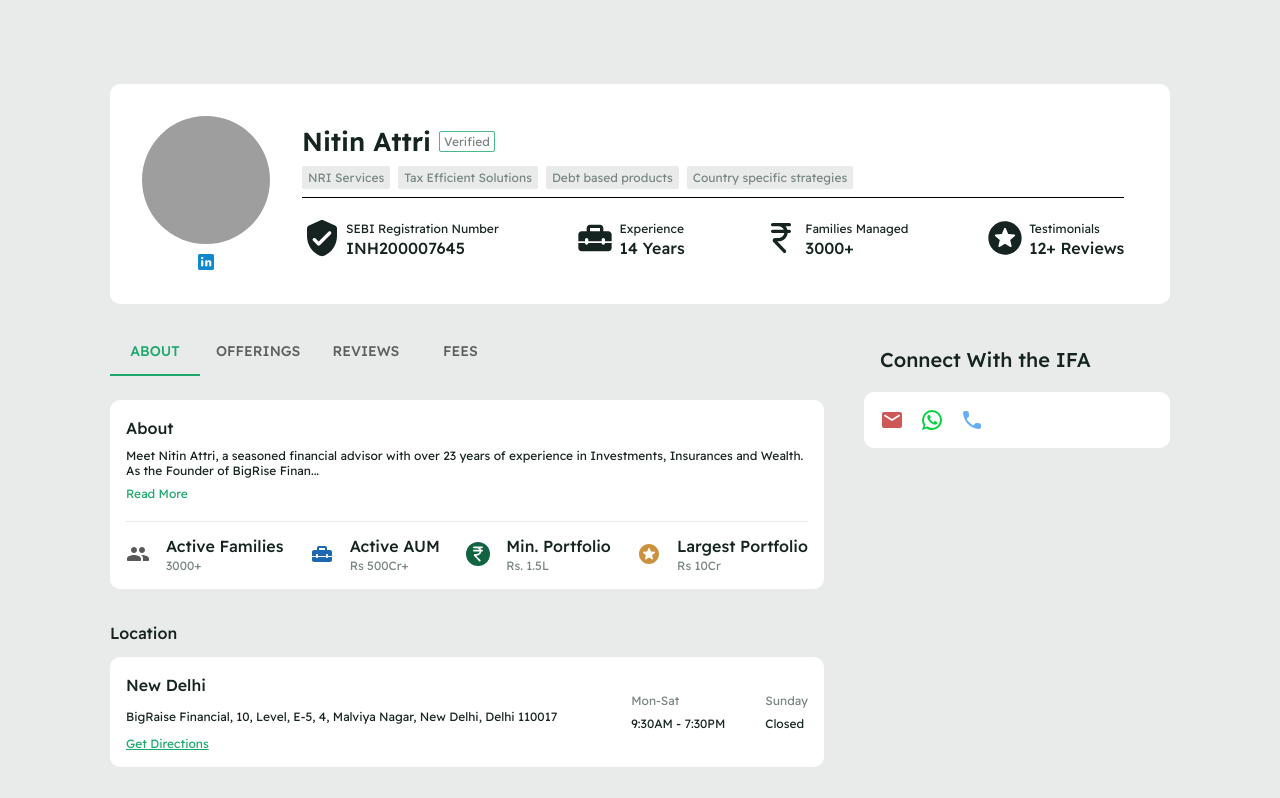
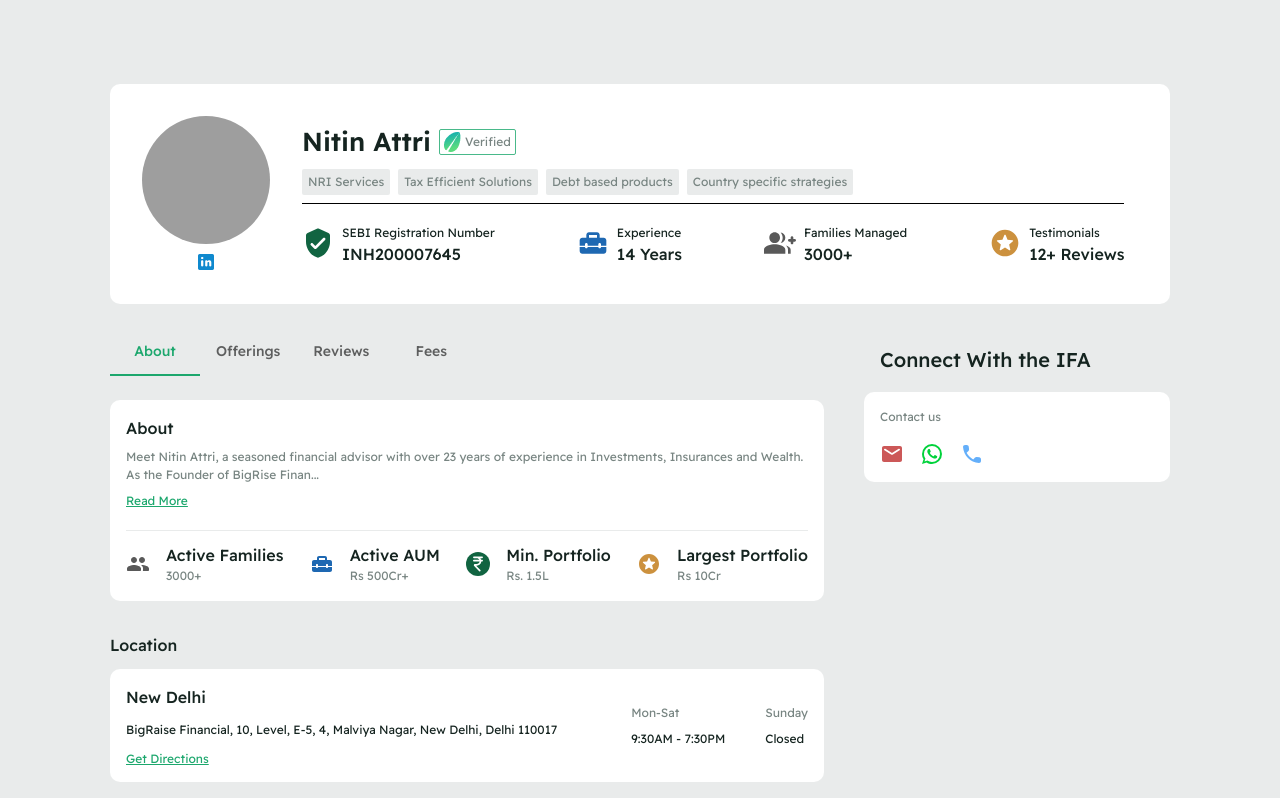
Before and after one commit to thesoorajsingh/project-eudaimonia, a Next.js app: page /profile in a window 1280 px wide. Shown: the top 798 px of the page. Built offline with nearby package versions, Linux system fonts and the light colour scheme; grey boxes are pictures that could not be loaded.

Commit message:
ui inconsistencies fixes

```diff
--- a/src/app/profile/components/HeroMetric.js
+++ b/src/app/profile/components/HeroMetric.js
@@ -2,7 +2,7 @@ import { Box, Typography } from "@mui/material";
 import VerifiedUserRoundedIcon from "@mui/icons-material/VerifiedUserRounded";
 
 function HeroMetric({
-	Icon = VerifiedUserRoundedIcon,
+  Icon = <VerifiedUserRoundedIcon />,
   title = "Title",
   value = "Value",
 }) {
@@ -10,12 +10,10 @@ function HeroMetric({
     <Box
       display={"flex"}
       justifyContent={"center"}
-			gap={0.5}
+      gap={1}
       alignItems={"center"}
     >
-			<Box>
-				<Icon sx={{ width: 40, height: 40 }} />
-			</Box>
+      <Box>{Icon}</Box>
       <Box
         display={"flex"}
         flexDirection={"column"}
--- a/src/app/profile/layouts/HeroProfile.js
+++ b/src/app/profile/layouts/HeroProfile.js
@@ -7,8 +7,9 @@ import LinkedinIcon from "../../../assets/icons/linkedin.png";
 import Tag from "../components/Tag";
 import VerifiedUserRoundedIcon from "@mui/icons-material/VerifiedUserRounded";
 import HomeRepairServiceRoundedIcon from "@mui/icons-material/HomeRepairServiceRounded";
-import CurrencyRupeeRoundedIcon from "@mui/icons-material/CurrencyRupeeRounded";
 import StarsRoundedIcon from "@mui/icons-material/StarsRounded";
+import { GroupAddRounded } from "@mui/icons-material";
+import Leaf from "@/assets/leafOnlyLogo.png";
 
 const isVerified = true;
 
@@ -29,22 +30,38 @@ const tagsList = [
 
 const metricsList = [
   {
-    icon: VerifiedUserRoundedIcon,
+    icon: (
+      <VerifiedUserRoundedIcon
+        sx={{ color: "#116441", width: "32px", height: "32px" }}
+      />
+    ),
     title: "SEBI Registration Number",
     value: "INH200007645",
   },
   {
-    icon: HomeRepairServiceRoundedIcon,
+    icon: (
+      <HomeRepairServiceRoundedIcon
+        sx={{ color: "#1E68B2", width: "32px", height: "32px" }}
+      />
+    ),
     title: "Experience",
     value: "14 Years",
   },
   {
-    icon: CurrencyRupeeRoundedIcon,
+    icon: (
+      <GroupAddRounded
+        sx={{ color: "#595959", width: "32px", height: "32px" }}
+      />
+    ),
     title: "Families Managed",
     value: "3000+",
   },
   {
-    icon: StarsRoundedIcon,
+    icon: (
+      <StarsRoundedIcon
+        sx={{ color: "#CC913E", width: "32px", height: "32px" }}
+      />
+    ),
     title: "Testimonials",
     value: "12+ Reviews",
   },
@@ -88,7 +105,9 @@ const DetailsSegment = () => {
             py={0.25}
             border={`1px solid ${theme.palette.border.green}`}
             borderRadius={"2px"}
+            gap={0.5}
           >
+            <Image src={Leaf} alt={"leaf logo"} />
             <Typography variant={"label"} color={theme.palette.text.label}>
               Verified
             </Typography>
--- a/src/app/profile/layouts/MainBody.js
+++ b/src/app/profile/layouts/MainBody.js
@@ -1,6 +1,6 @@
 "use client";
 import { useState, useEffect } from "react";
-import { Box, Tabs, Tab, Typography, Fade } from "@mui/material";
+import { Box, Tabs, Tab, Typography, Fade, useTheme } from "@mui/material";
 import About from "./sections/About";
 import Offerings from "./sections/Offerings";
 import Reviews from "./sections/Reviews";
@@ -15,6 +15,7 @@ import {
 import Head from "next/head";
 
 function MainBody() {
+  const theme = useTheme();
   const [tabValue, setTabValue] = useState(0);
 
   const feeStructure = [
@@ -75,10 +76,10 @@ function MainBody() {
               value={tabValue}
               onChange={(e, newValue) => handleTabChange(e, newValue)}
             >
-              <Tab label="About" />
-              <Tab label="Offerings" />
-              <Tab label="Reviews" />
-              <Tab label="Fees" />
+              <Tab label="About" sx={{ textTransform: "none" }} />
+              <Tab label="Offerings" sx={{ textTransform: "none" }} />
+              <Tab label="Reviews" sx={{ textTransform: "none" }} />
+              <Tab label="Fees" sx={{ textTransform: "none" }} />
             </Tabs>
           </Box>
           <Box>{renderBodySection()}</Box>
@@ -91,15 +92,21 @@ function MainBody() {
             sx={{
               padding: 2,
               display: "flex",
+              flexDirection: "column",
               justifyContent: "flex-start",
               gap: 2,
               position: "sticky",
               top: "100px",
             }}
           >
-            <EmailRounded sx={{ color: "#CC5858" }} />
-            <WhatsApp sx={{ color: "#00D23B" }} />
-            <CallRounded sx={{ color: "#64AFFA" }} />
+            <Typography variant={"label"} color={theme.palette.text.label}>
+              Contact us
+            </Typography>
+            <Box display={"flex"} gap={2}>
+              <EmailRounded sx={{ color: "#CC5858" }} />
+              <WhatsApp sx={{ color: "#00D23B" }} />
+              <CallRounded sx={{ color: "#64AFFA" }} />
+            </Box>
           </WhiteCard>
         </Box>
       </Box>
--- a/src/app/profile/layouts/sections/About.js
+++ b/src/app/profile/layouts/sections/About.js
@@ -105,7 +105,7 @@ function About() {
       <WhiteCard sx={{ padding: 2 }}>
         <Box display={"flex"} flexDirection={"column"} gap={1}>
           <Typography variant="labelMedium">About</Typography>
-          <Typography variant="label">
+          <Typography variant="labelXSmall" color={theme.palette.text.label}>
             {readMore ? aboutAdvisor.slice(0, 150) : aboutAdvisor}
             {readMore && "..."}
           </Typography>
@@ -114,7 +114,7 @@ function About() {
               variant="label"
               color="primary"
               onClick={handleReadMore}
-              style={{ cursor: "pointer" }}
+              style={{ cursor: "pointer", textDecoration: "underline" }}
             >
               {!readMore ? "Read Less" : "Read More"}
             </Typography>
--- a/src/app/theme.js
+++ b/src/app/theme.js
@@ -39,10 +39,12 @@ export const theme = createTheme({
     h4: {
       fontSize: "26px",
       fontWeight: "600",
+      lineHeight: "39px",
     },
     label: {
       fontSize: "12px",
       fontWeight: "400",
+      lineHeight: "18px",
     },
     labelMedium: {
       fontSize: "16px",
@@ -55,7 +57,7 @@ export const theme = createTheme({
       lineHeight: "21px",
     },
     labelXSmall: {
-      fontSize: "10px",
+      fontSize: "12px",
       fontWeight: "400",
       lineHeight: "18px",
     },
```
Also changed, not shown: src/assets/leafOnlyLogo.png (added). Lines whose indentation alone changed are shown as unchanged.
